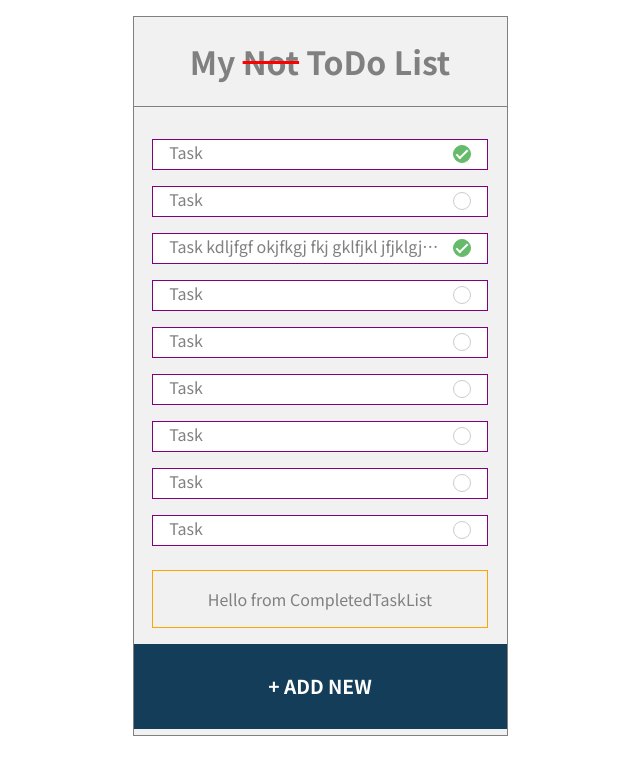
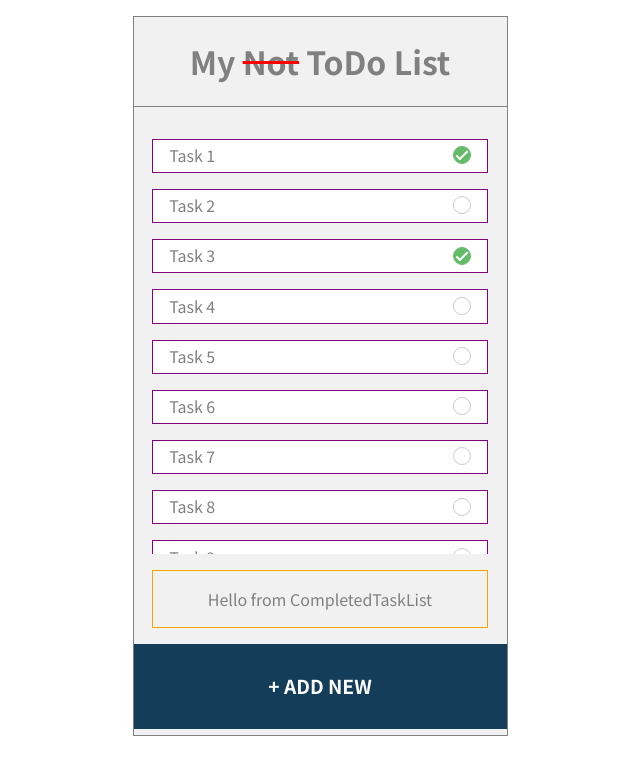
Before and after one commit to SJ47/my-not-todo-list, a React (Vite) app in the folder client/: page / in a window 1280 px wide. Shown: the top 774 px of the page, without its empty margins (320-960 px from the left). Built offline with nearby package versions, Linux system fonts and the light colour scheme.

Commit message:
clicking task status updates task status instate

```diff
--- a/client/public/tasks.json
+++ b/client/public/tasks.json
@@ -1,52 +1,52 @@
 [
     {
         "id": "1",
-        "description": "Task",
+        "description": "Task 1",
         "status": true
     },
     {
         "id": "2",
-        "description": "Task",
+        "description": "Task 2",
         "status": false
     },
     {
         "id": "3",
-        "description": "Task kdljfgf okjfkgj fkj gklfjkl jfjklgj fpojgpo jfpojpoofjpopfpopoipoioii   oi oi ioi oi oio ",
+        "description": "Task 3",
         "status": true
     },
     {
         "id": "4",
-        "description": "Task",
+        "description": "Task 4",
         "status": false
     },
     {
         "id": "5",
-        "description": "Task",
+        "description": "Task 5",
         "status": false
     },
     {
         "id": "6",
-        "description": "Task",
+        "description": "Task 6",
         "status": false
     },
     {
         "id": "7",
-        "description": "Task",
+        "description": "Task 7",
         "status": false
     },
     {
         "id": "8",
-        "description": "Task",
+        "description": "Task 8",
         "status": false
     },
     {
         "id": "9",
-        "description": "Task",
+        "description": "Task 9",
         "status": false
     },
     {
         "id": "10",
-        "description": "Task",
+        "description": "Task 10",
         "status": false
     }
 ]
--- a/client/src/App.css
+++ b/client/src/App.css
@@ -77,6 +77,7 @@ body {
     white-space: nowrap;
     /* overflow: hidden; */
     background: white;
+    padding-top: 0.2em;
 }
 
 .task-text {
@@ -157,5 +158,5 @@ body {
 /* Position green checkbox circle to the right and middle of row */
 .radio-label {
     margin-left: 90%;
-    margin-top: 0.3em;
+    margin-top: 0.4em;
 }
--- a/client/src/components/Task.jsx
+++ b/client/src/components/Task.jsx
@@ -1,6 +1,11 @@
 import React from "react";
 
-const Task = ({ description, status, num }) => {
+const Task = ({ description, status, num, handleClickTask }) => {
+    // handle call to handleClickTask passing back the id of the task
+    const onClickTask = () => {
+        handleClickTask(num);
+    };
+
     return (
         <div className="task-container round">
             <span className="task-text">{description}</span>
@@ -9,6 +14,7 @@ const Task = ({ description, status, num }) => {
                 id={num}
                 name="task"
                 defaultChecked={status}
+                onClick={onClickTask}
             />
             <label htmlFor={num} className="radio-label"></label>
         </div>
--- a/client/src/components/TaskList.jsx
+++ b/client/src/components/TaskList.jsx
@@ -1,15 +1,15 @@
 import React from "react";
 import Task from "./Task";
 
-const TaskList = ({ tasks }) => {
+const TaskList = ({ tasks, handleClickTask }) => {
     const listOfTasks = tasks.map((task) => {
-        // return <li key={task.id}>{task.description}</li>;
         return (
             <Task
                 key={task.id}
                 num={task.id}
                 description={task.description}
                 status={task.status}
+                handleClickTask={handleClickTask}
             />
         );
     });
--- a/client/src/containers/TasksContainer.jsx
+++ b/client/src/containers/TasksContainer.jsx
@@ -13,10 +13,22 @@ const TasksContainer = () => {
         TasksService.getTasks().then((tasks) => setTasks(tasks));
     }, []);
 
+    // handle when unchecked task is clicked in main task window
+    const handleClickTask = (selectedTaskId) => {
+        // Map through tasks and toggle task status
+        const updatedTasks = tasks.map((task) => {
+            if (task.id === selectedTaskId) {
+                task.status = !task.status;
+            }
+            return task;
+        });
+        setTasks(updatedTasks);
+    };
+
     return (
         <div className="app-container">
             <Header />
-            <TaskList tasks={tasks} />
+            <TaskList tasks={tasks} handleClickTask={handleClickTask} />
             <CompletedTaskList />
             <Footer />
         </div>
```
